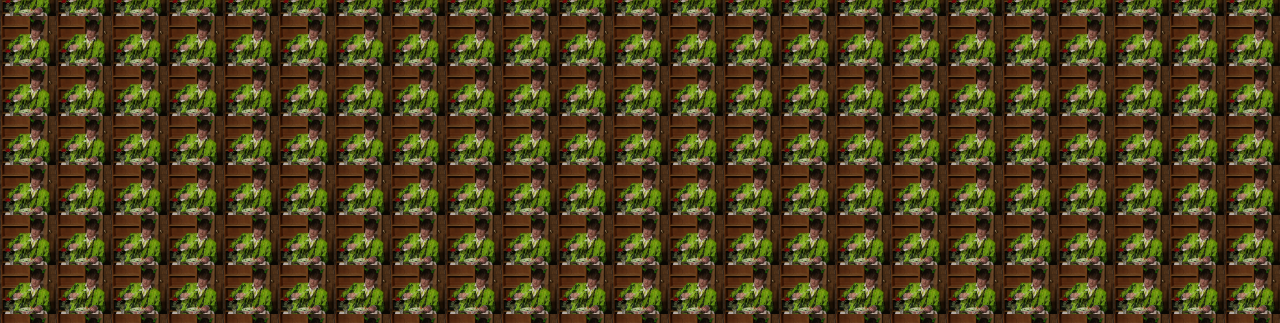
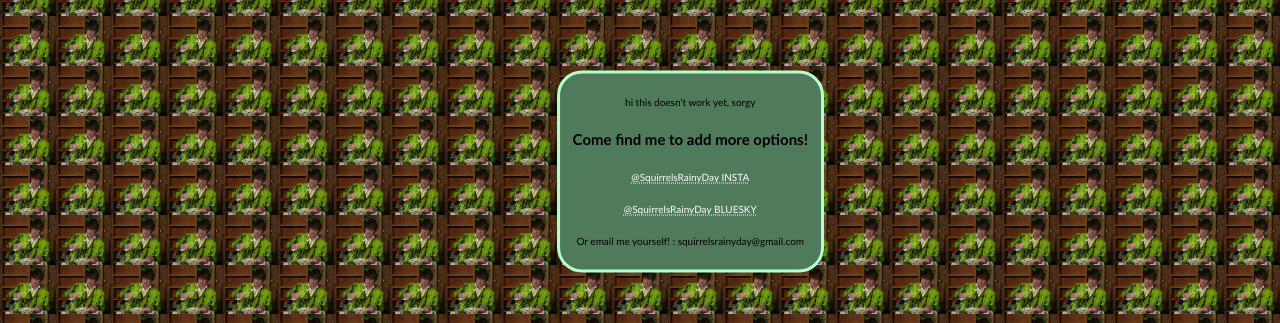
Before and after one commit to charlie-slime-sys/googoobie-counter, a plain HTML site: page index.html in a window 1280 px wide. Shown: the part 530-853 px from the top of the page. Drawn offline with Linux system fonts and the light colour scheme.

Commit message:
updates that DON'T work yet!!! ugh!!!

```diff
--- a/app.css
+++ b/app.css
@@ -10,6 +10,7 @@
     --lightgreen: #b5ffcb;
     --white: #fff;
     --black: #000;
+    --dullgreen: #507a5c;
 }
 
 /* misc */
@@ -52,6 +53,35 @@ h1 {
     text-align: center;
 }
 
+a {
+    text-decoration: dotted;
+    text-decoration-line: underline;
+    color: var(--white);
+}
+
+/* access */
+.email-access {
+    transform: translate(12%, 20%);
+    display: flex;
+    font-size: x-small;
+    flex-direction: column;
+    text-align: center;
+    position: absolute;
+    z-index: 2;
+    gap: 5%;
+    top: 70%;
+    left: 41%;
+}
+
+.email-bg {
+    background-color: var(--dullgreen);
+    padding: 1%;
+    border-width: 3px;
+    border-style: solid;
+    border-radius: 25px;
+    border-color: var(--lightgreen);
+}
+
 /* ids */
 #gootainer {
     display: grid;
--- a/index.html
+++ b/index.html
@@ -12,6 +12,19 @@
         <p>It's cool, trust me, please.</p>
         <h2 id="goocounter">Mitosis Count: 0</h2>
     </section>
+
+    <section class="options">
+        <!-- this is supposed to have the options built into it -->
+    </section>
+
+    <section class="email-access email-bg">
+        <p>hi this doesn't work yet, sorgy</p>
+        <h2>Come find me to add more options!</h2>
+        <p><a href="#">@SquirrelsRainyDay INSTA</a></p>
+        <p><a href="#">@SquirrelsRainyDay BLUESKY</a></p>
+        <p>Or email me yourself! : squirrelsrainyday@gmail.com</p>
+    </section>
+
     <section id="gootainer"></section>
 <script src="/scripts/scripts.js"></script>
 </body>
```
Also changed, not shown: 1 other file.
